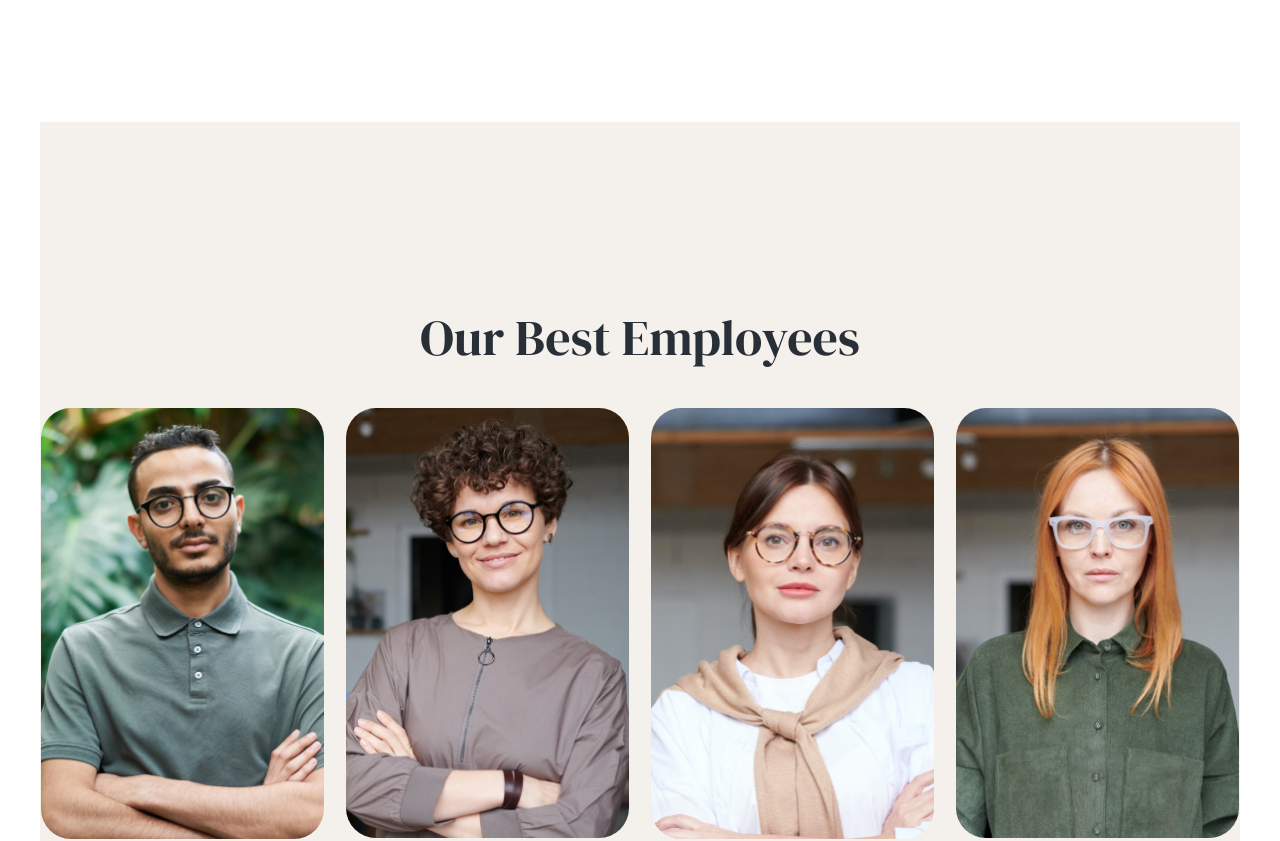
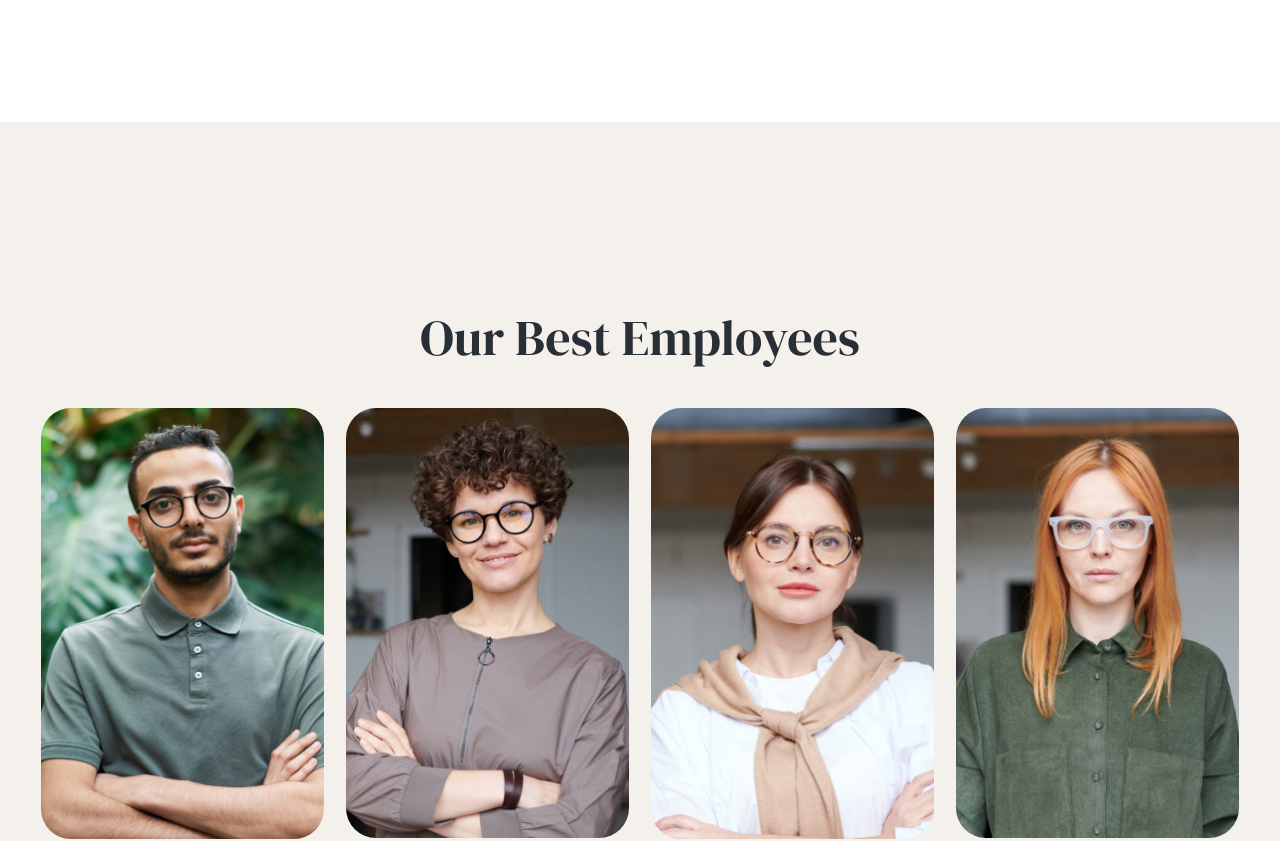
Before and after one commit to Lukas-Daugela/React-Vite-Interno, a React (Vite) app: page /about in a window 1280 px wide. Shown: the part 2040-2881 px from the top of the page. Built offline with nearby package versions, Linux system fonts and the light colour scheme.

Commit message:
Added Custom layout to About page

```diff
--- a/src/pages/About/About.jsx
+++ b/src/pages/About/About.jsx
@@ -8,6 +8,7 @@ import MessageForm from '../../components/MessageForm/MessageForm';
 import SectionAboutWorkflow from '../../components/SectionAboutWorkflow/SectionAboutWorkflow';
 import SectionCommaV1 from '../../components/SectionCommaV1/SectionCommaV1';
 import SectionTeamCards from '../../components/SectionTeamCards/SectionTeamCards';
+import CustomLayout from '../../layouts/CustomLayout/CustomLayout';
 import MainLayout from '../../layouts/MainLayout';
 import { employeesText } from '../../shared';
 import styles from './About.module.scss';
@@ -17,12 +18,16 @@ const cn = classNames.bind(styles);
 
 export default function About() {
   return (
+    <>
       <MainLayout>
         <Hero title={'About Us'} img={heroImg} />
         <SectionCommaV1 sectionInfo={commaText} />
         <SectionAboutWorkflow texts={workflowTexts} className={cn('section-workflow')} />
+      </MainLayout>
+      <CustomLayout>
         <SectionTeamCards employeesText={employeesText} />
         <MessageForm text={formTexts} />
-    </MainLayout>
+      </CustomLayout>
+    </>
   );
 }
```
Lines whose indentation alone changed are shown as unchanged.
